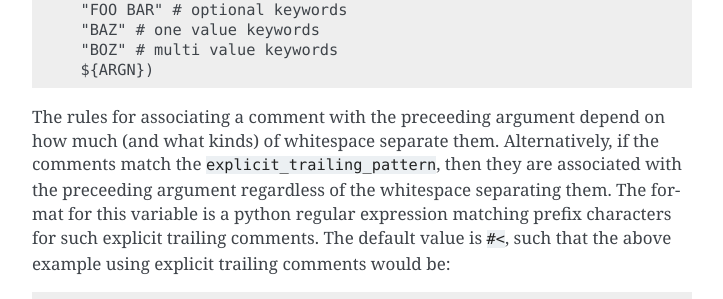
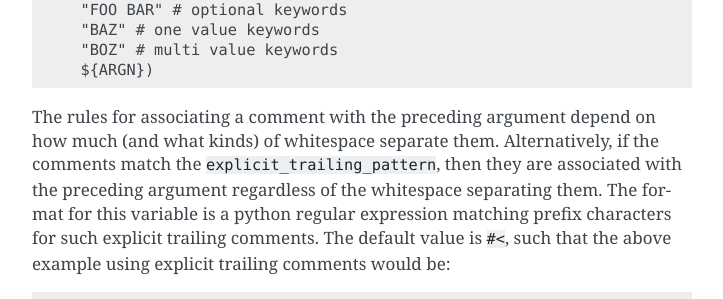
Before and after one commit to cheshirekow/cmake_format, a Sphinx documentation site: the page built from cmakelang/doc/configopts.rst, in a window 1280 px wide and 900 px high, scrolled down 10746 px. Shown: the part 155-454 px from the top of the window, without its empty margins (388-1111 px from the left). Built offline with Sphinx 7.4.7, drawn with Linux system fonts in a browser that asks for light colours; pages that are not in the unit, such as notebooks, are missing from menus; some of the changed text lies outside the part shown.

Commit message:
cosmetics: fix a few typos

```diff
--- a/cmakelang/doc/changelog.rst
+++ b/cmakelang/doc/changelog.rst
@@ -450,7 +450,7 @@
   children
 * Fix ``file(READ ...)`` and ``file(STRINGS ...)`` parser kwargs using set
   syntax instead of dict syntax
-* Fix agressive positional parser within conditional parser
+* Fix aggressive positional parser within conditional parser
 * Fix missing endif, endwhile in parsemap
 * Split parse functions out into separate modules for better organization
 * Add more sanity tests for ``file(...)``.
--- a/cmakelang/doc/configopts.rst
+++ b/cmakelang/doc/configopts.rst
@@ -414,7 +414,7 @@
 ====================
 
 By default, if cmake-format cannot successfully fit everything into the
-desired linewidth it will apply the last, most agressive attempt that it made.
+desired linewidth it will apply the last, most aggressive attempt that it made.
 If this flag is True, however, cmake-format will print error, exit with non-
 zero status code, and write-out nothing
 
@@ -551,10 +551,10 @@
     "BOZ" # multi value keywords
     ${ARGN})
 
-The rules for associating a comment with the preceeding argument depend on
+The rules for associating a comment with the preceding argument depend on
 how much (and what kinds) of whitespace separate them. Alternatively, if
 the comments match the ``explicit_trailing_pattern``, then they are associated
-with the preceeding argument regardless of the whitespace separating them.
+with the preceding argument regardless of the whitespace separating them.
 The format for this variable is a python regular expression matching prefix
 characters for such explicit trailing comments. The default value is ``#<``,
 such that the above example using explicit trailing comments would  be:
--- a/cmakelang/doc/format-algorithm.rst
+++ b/cmakelang/doc/format-algorithm.rst
@@ -186,9 +186,9 @@
    a newline is inserted between them.
 4. If a token is a line comment which is not associated with an argument (e.g.
    it is  a "free" comment at the current scope) then it will not be placed
-   on the same line as a preceeding argument token. If it was, then subsequent
+   on the same line as a preceding argument token. If it was, then subsequent
    parses would associate this comment with that argument. In such a case, a
-   newline is inserted between the preceeding argument and the line comment.
+   newline is inserted between the preceding argument and the line comment.
 5. If the node is an interior node, and one of it's children is internally
    wrapped (i.e. consumes more than two lines) then it will not be placed
    on the same line as another node. In such a case a newlines is inserted.
--- a/cmakelang/doc/parse-automatic.rst
+++ b/cmakelang/doc/parse-automatic.rst
@@ -64,7 +64,7 @@
 Ellipses
 ========
 
-Whether or not there is a space between an elipsis and the preceeding token
+Whether or not there is a space between an elipsis and the preceding token
 seems to imply something about what is repeated.
 
 ::
```
Also changed, not shown: 4 other files.
